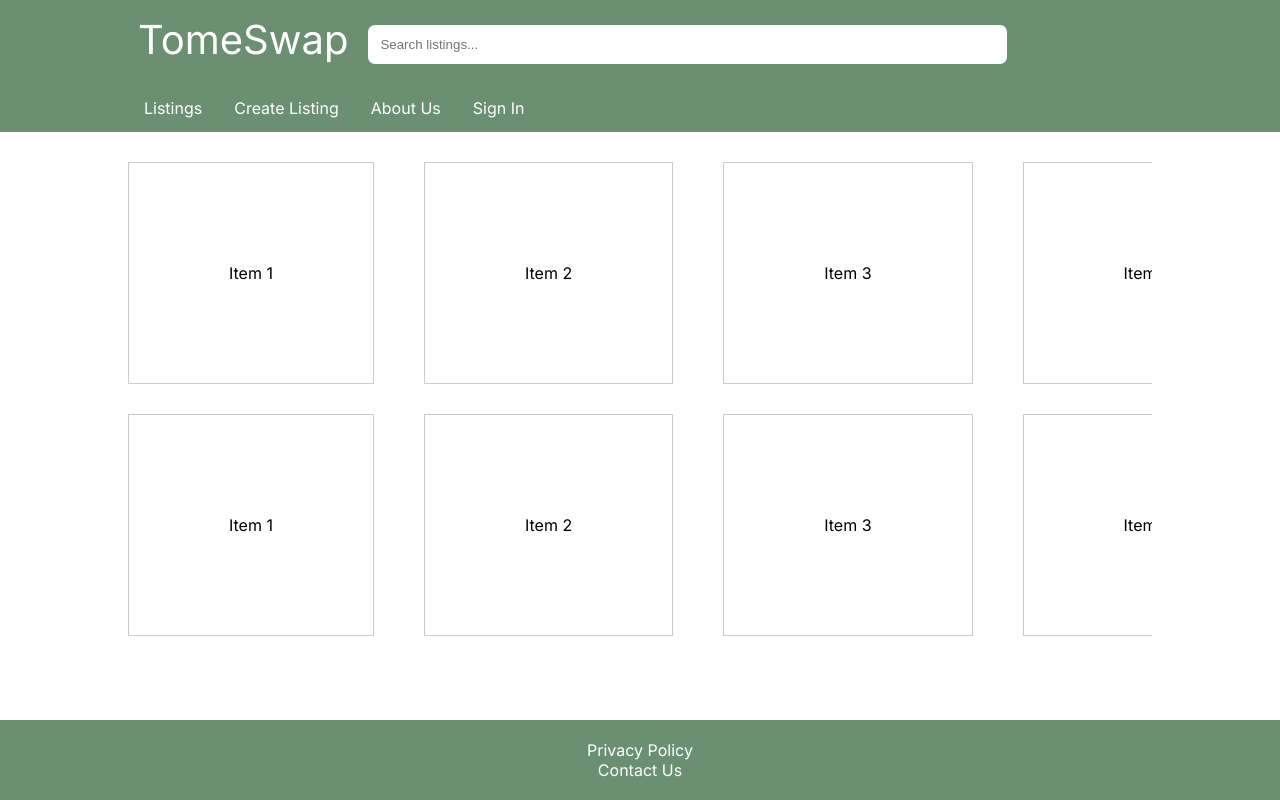
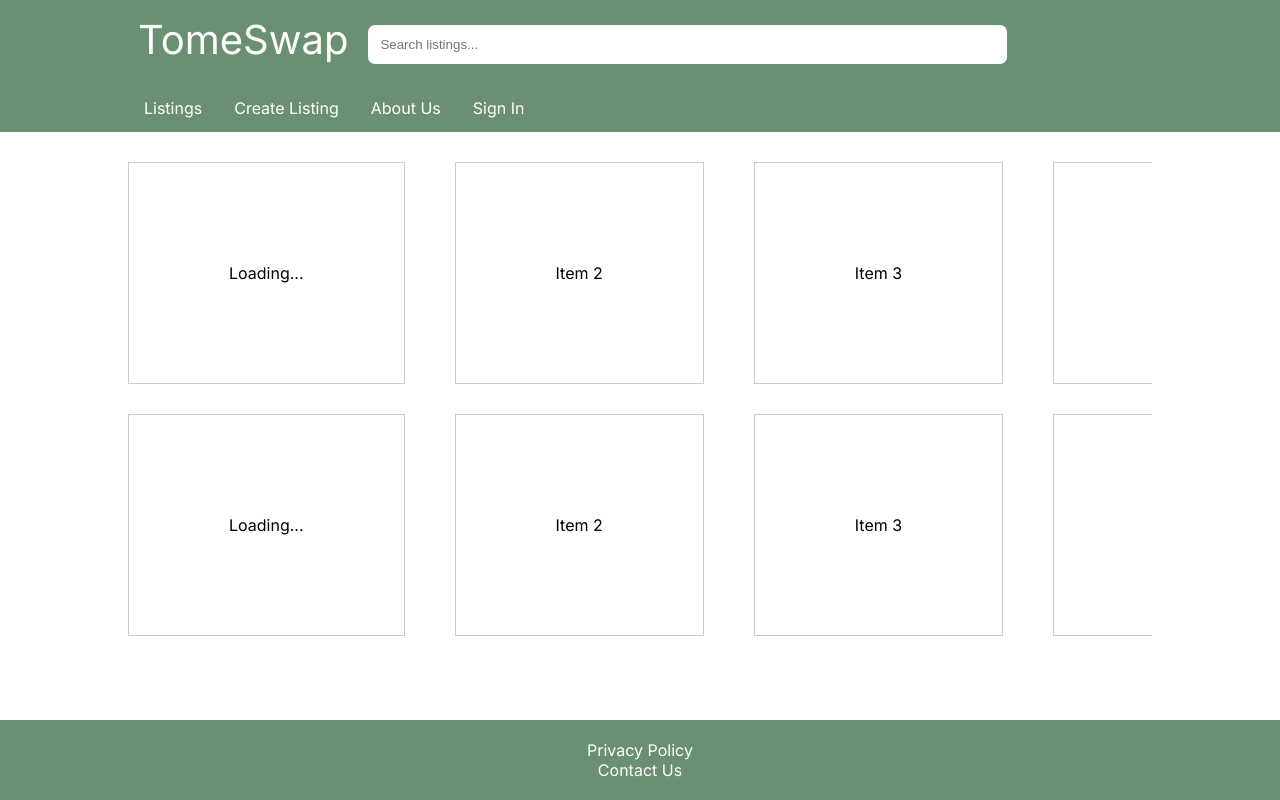
Before and after one commit to LeviSeguin/TomeSwap-Frontend, a React (Create React App) app in the folder react-frontend/: page / in a window 1280 px wide. Built offline with nearby package versions, Linux system fonts and the light colour scheme; no server answers.

Commit message:
added the test fetch api

```diff
--- a/react-frontend/src/App.js
+++ b/react-frontend/src/App.js
@@ -1,9 +1,39 @@
+import React from 'react';
 import Header from './components/Header.js';
 import Footer from './components/Footer.js';
 import HorizontalScrollList from './components/HorizontalScrollList.js';
 
+//testing fetch
+async function fetchData() {
+  try {
+    const response = await fetch('http://127.0.0.1:8000/api/test/');
+    if (!response.ok) {
+      throw new Error('Network response was not ok');
+    }
+    const json = await response.json();
+    return json;
+  } catch (error) {
+    console.error('Error fetching data:', error);
+    return null;
+  }
+}
+
+
+function App() {
+
+  let fetchedData;
+    // Fetch data when component mounts
+    React.useEffect(() => {
+      fetchData().then(data => {
+        console.log('Fetched data:', data);
+        console.log('just content:', data.content)
+        fetchedData = "test";
+        // Handle data here
+      });
+    }, []); // Empty dependency array to run effect only once on component mount
+
     const items = [
-  <div className="item-content">Item 1</div>,
+      <div className="item-content"><p>{fetchedData || 'Loading...'}</p></div>,
       <div className="item-content">Item 2</div>,
       <div className="item-content">Item 3</div>,
       <div className="item-content">Item 4</div>,
@@ -12,8 +42,8 @@ const items = [
       <div className="item-content">Item 5</div>,
     ];
 
-function App() {
   return (
+
     <div className="App">
       <Header />
       <div className="list">
@@ -28,5 +58,4 @@ function App() {
     </div>
   );
 }
-
 export default App;
```
Lines whose indentation alone changed are shown as unchanged.
